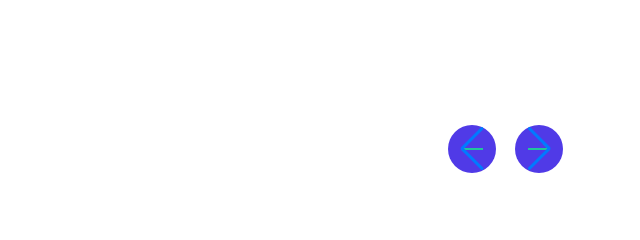
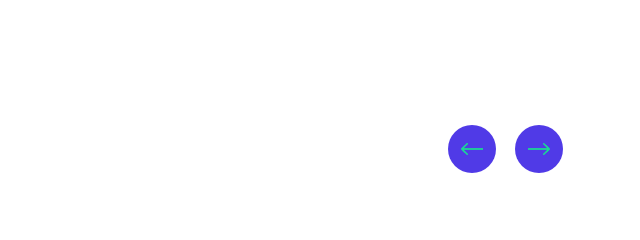
Before and after one commit to IdrpubAdmin/trial_finsweet8, a plain HTML site: page pages/home.html in a window 1280 px wide. Shown: the part 2560-2800 px from the top of the page, 640-1280 px from the left. Drawn offline with Linux system fonts and the light colour scheme; files whose address does not match are found by name.

Commit message:
main page 작업중

```diff
--- a/dev/css_dev/pages/_main.scss
+++ b/dev/css_dev/pages/_main.scss
@@ -83,19 +83,17 @@
       width: 48px;
       height: 48px;
       border-radius: 50%;
-      background-color: $prime_color;
+      &::after{
+        content: '';
+      }
     }
     .swiper-button-prev{
       left: 85%;
-      &::after{
-        background: url(../../assets/images/ico/ico_prev.png) no-repeat center;
-      }
+      background: $prime_color url(../../assets/images/ico/ico_prev.png) no-repeat center;
     }
     .swiper-button-next{
       right: 6%;
-      &::after{
-        background: url(../../assets/images/ico/ico_next_01.png) no-repeat center;
-      }
+      background: $prime_color url(../../assets/images/ico/ico_next_01.png) no-repeat center;
     }
   }
 }
```
Also changed, not shown: assets/css/display_kim.css, 1 other file.
